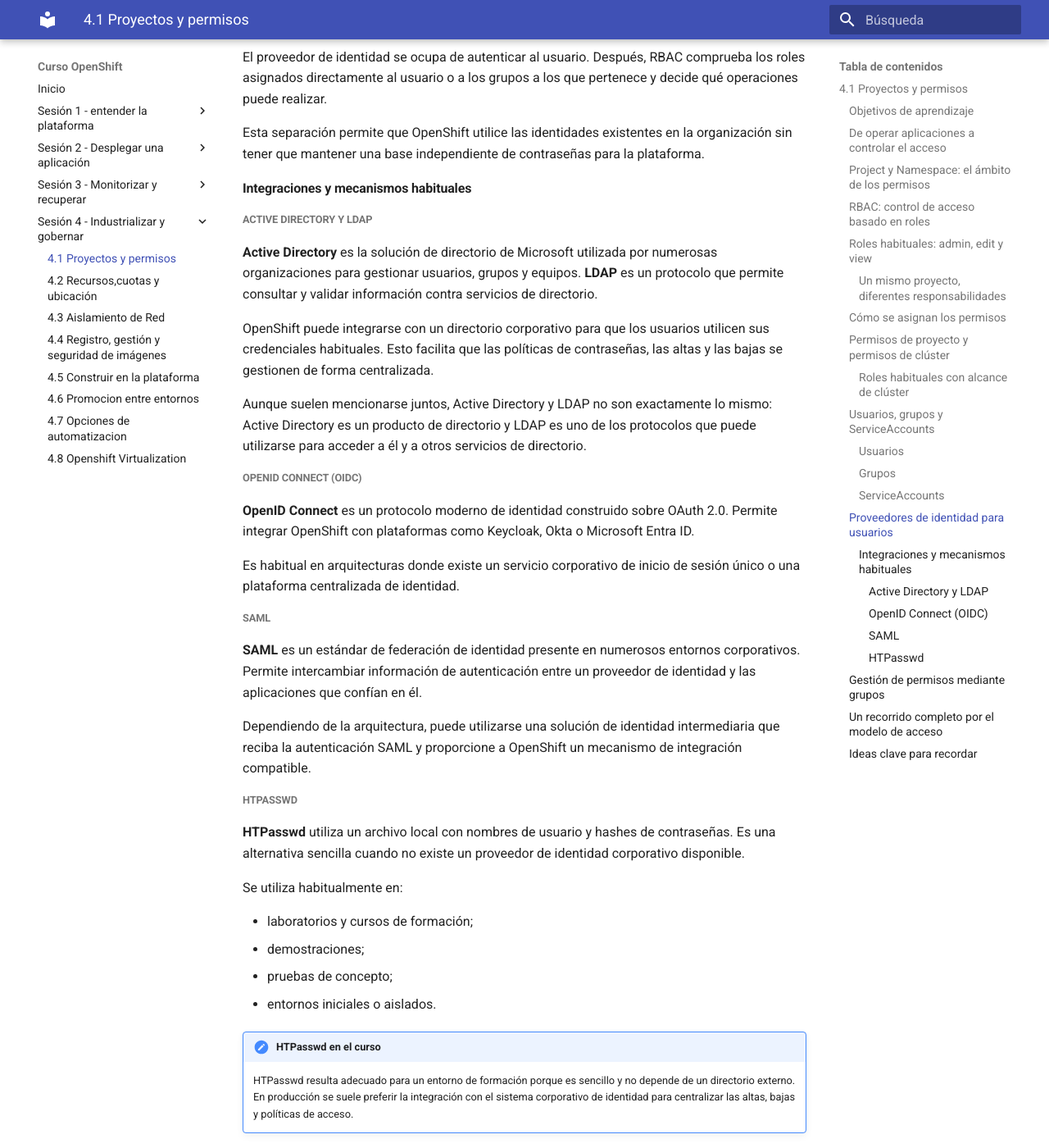
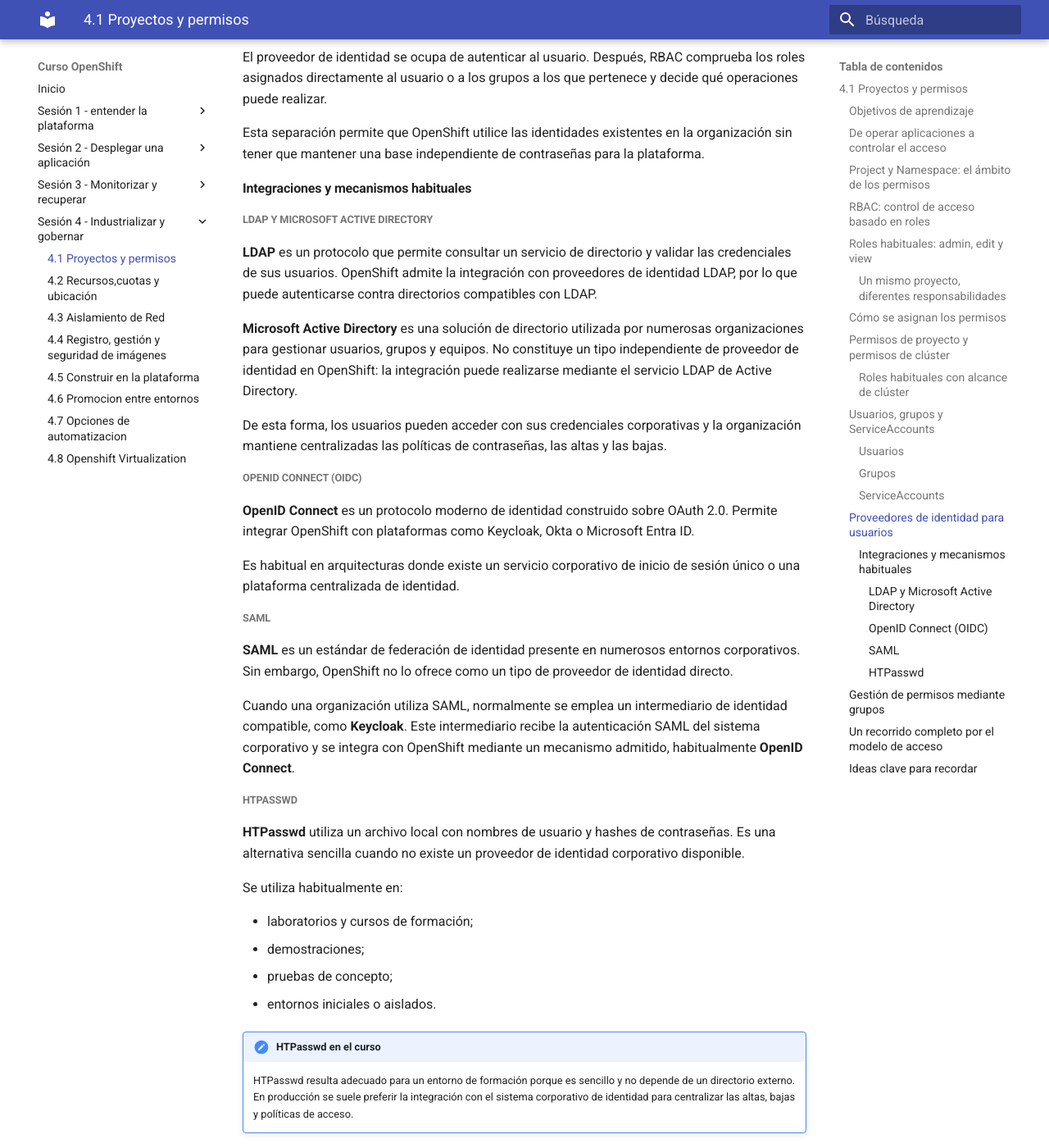
Before and after one commit to ieftraining/curso-openshift, an MkDocs documentation site: the page built from docs/sesion4/4.1 Proyectos y permisos.md, in a window 1280 px wide and 1400 px high, scrolled down 6607 px. Shown: the whole window at 82% size. Built offline with MkDocs 1.6.1 and Material for MkDocs 9.7.7, drawn with Linux system fonts in a browser that asks for light colours; some of the changed text lies outside the part shown.

Commit message:
Add files via upload

```diff
--- a/docs/sesion4/4.1 Proyectos y permisos.md
+++ b/docs/sesion4/4.1 Proyectos y permisos.md
@@ -195,13 +195,13 @@
 
 #### Integraciones y mecanismos habituales
 
-##### Active Directory y LDAP
+##### LDAP y Microsoft Active Directory
 
-**Active Directory** es la solución de directorio de Microsoft utilizada por numerosas organizaciones para gestionar usuarios, grupos y equipos. **LDAP** es un protocolo que permite consultar y validar información contra servicios de directorio.
+**LDAP** es un protocolo que permite consultar un servicio de directorio y validar las credenciales de sus usuarios. OpenShift admite la integración con proveedores de identidad LDAP, por lo que puede autenticarse contra directorios compatibles con LDAP.
 
-OpenShift puede integrarse con un directorio corporativo para que los usuarios utilicen sus credenciales habituales. Esto facilita que las políticas de contraseñas, las altas y las bajas se gestionen de forma centralizada.
+**Microsoft Active Directory** es una solución de directorio utilizada por numerosas organizaciones para gestionar usuarios, grupos y equipos. No constituye un tipo independiente de proveedor de identidad en OpenShift: la integración puede realizarse mediante el servicio LDAP de Active Directory.
 
-Aunque suelen mencionarse juntos, Active Directory y LDAP no son exactamente lo mismo: Active Directory es un producto de directorio y LDAP es uno de los protocolos que puede utilizarse para acceder a él y a otros servicios de directorio.
+De esta forma, los usuarios pueden acceder con sus credenciales corporativas y la organización mantiene centralizadas las políticas de contraseñas, las altas y las bajas.
 
 ##### OpenID Connect (OIDC)
 
@@ -211,9 +211,9 @@
 
 ##### SAML
 
-**SAML** es un estándar de federación de identidad presente en numerosos entornos corporativos. Permite intercambiar información de autenticación entre un proveedor de identidad y las aplicaciones que confían en él.
+**SAML** es un estándar de federación de identidad presente en numerosos entornos corporativos. Sin embargo, OpenShift no lo ofrece como un tipo de proveedor de identidad directo.
 
-Dependiendo de la arquitectura, puede utilizarse una solución de identidad intermediaria que reciba la autenticación SAML y proporcione a OpenShift un mecanismo de integración compatible.
+Cuando una organización utiliza SAML, normalmente se emplea un intermediario de identidad compatible, como **Keycloak**. Este intermediario recibe la autenticación SAML del sistema corporativo y se integra con OpenShift mediante un mecanismo admitido, habitualmente **OpenID Connect**.
 
 ##### HTPasswd
 
@@ -274,5 +274,6 @@
     - Los permisos pueden asignarse a usuarios, grupos y **ServiceAccounts**.
     - Un **RoleBinding** limita la asignación a un proyecto; un **ClusterRoleBinding** concede permisos con alcance de clúster.
     - Los roles `cluster-admin` y `cluster-reader` son ejemplos sencillos de roles utilizados con alcance global.
-    - La autenticación de los usuarios puede delegarse en Active Directory, LDAP, OIDC, SAML o HTPasswd.
+    - La autenticación de usuarios puede integrarse directamente mediante mecanismos como LDAP, OIDC o HTPasswd. Microsoft Active Directory puede integrarse mediante LDAP.
+    - OpenShift no admite SAML como proveedor de identidad directo; en entornos basados en SAML puede utilizarse un intermediario compatible, como Keycloak, que se integre con OpenShift mediante OIDC.
     - En entornos corporativos, los permisos deben asignarse preferentemente a grupos y revisarse periódicamente.
```
